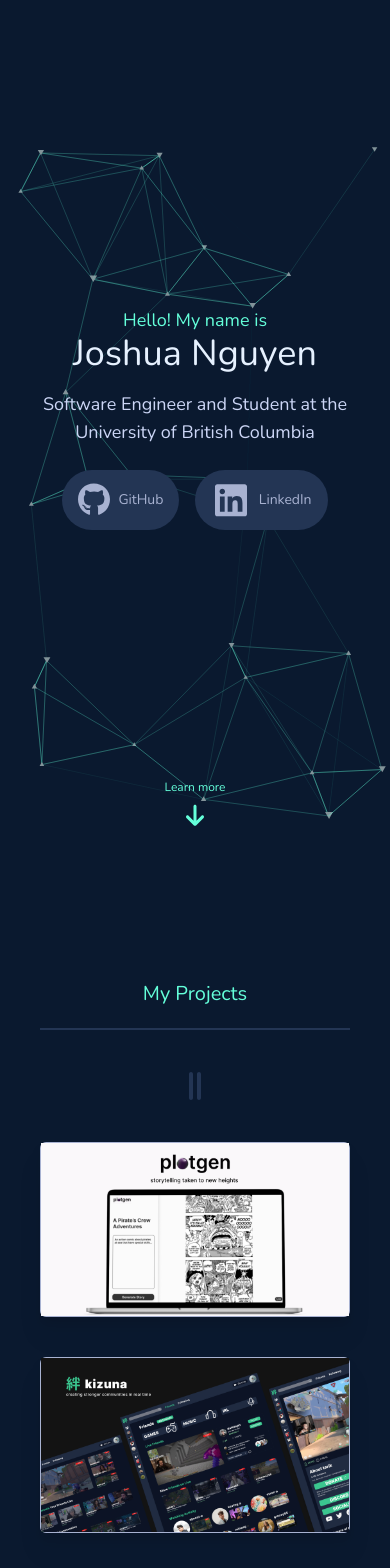
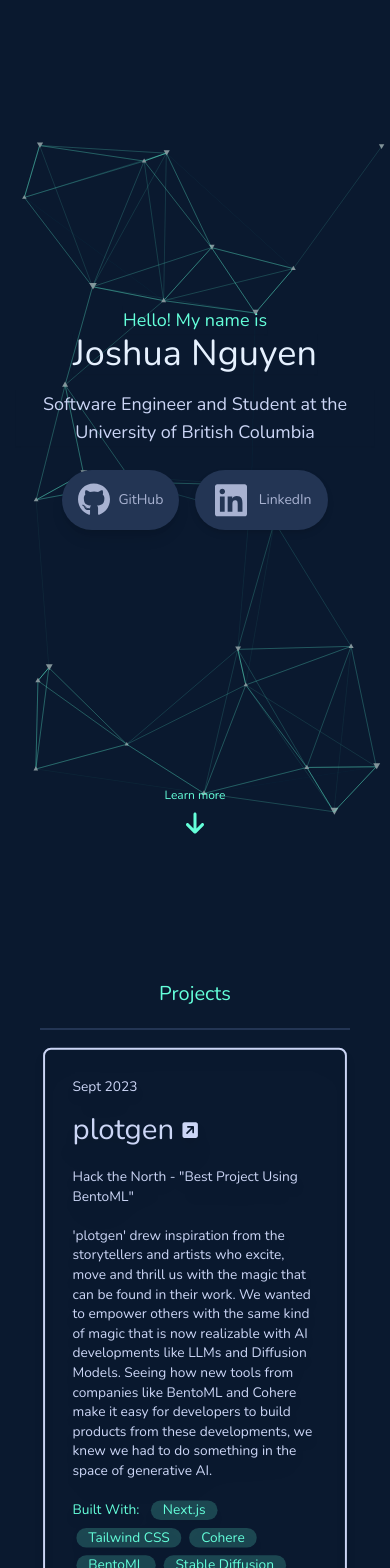
Before and after one commit to jn-han/jn-han.github.io, a Next.js app: page / in a window 390 px wide. Shown: the top 1568 px of the page. Built offline with nearby package versions, Linux system fonts and the light colour scheme.

Commit message:
reformatted project cards

```diff
--- a/src/app/components/ContactPage.js
+++ b/src/app/components/ContactPage.js
@@ -16,7 +16,7 @@ const ContactPage = () => {
       id="about"
       className="flex min-h-screen w-full flex-col items-center justify-between"
     >
-      <div className="mt-24 p-10 md:p-0 lg:p-0 xl:p-0 2xl:p-0 flex flex-col justify-center items-center text-green w-full md:w-3/4  lg:w-3/4 xl:w-3/4 2xl:w-3/4">
+      <div className="mt-10 p-10 md:p-0 lg:p-0 xl:p-0 2xl:p-0 flex flex-col justify-center items-center text-green w-full md:w-3/4  lg:w-3/4 xl:w-3/4 2xl:w-3/4">
         <h2 className="text-green text-xl md:text-3xl lg:text-3xl xl:text-3xl 2xl:text-3xl border-b-2 w-full text-center border-accent pb-5">
           About
         </h2>
--- a/src/app/components/HomePage.js
+++ b/src/app/components/HomePage.js
@@ -10,19 +10,19 @@ const HomePage = () => {
     <section id="home" className="z-2">
       <div className="absolute w-full h-screen flex justify-center items-center">
         <div className="flex flex-col justify-center items-center text-green">
-          <h2 className=" text-lg md:text-2xl lg:text-2xl xl:text-2xl 2xl:text-2xl text-center">
+          <h2 className=" text-lg md:text-2xl lg:text-2xl xl:text-2xl 2xl:text-2xl text-center shadow-sm">
             Hello! My name is
           </h2>
-          <h1 className="text-4xl text-center md:text-6xl lg:text-6xl xl:text-6xl 2xl:text-6xl text-white">
+          <h1 className="text-4xl text-center md:text-6xl lg:text-6xl xl:text-6xl 2xl:text-6xl text-white shadow-sm">
             Joshua Nguyen
           </h1>
-          <h2 className="text-lg md:text-2xl lg:text-2xl xl:text-2xl 2xl:text-2xl m-4 text-center text-lightSlate">
+          <h2 className="text-lg md:text-2xl lg:text-2xl xl:text-2xl 2xl:text-2xl m-4 text-center text-lightSlate shadow-sm">
             Software Engineer and Student at the University of British Columbia
           </h2>
           <div className="text-xl flex justify-evenly w-4/5  p-2 text-slate">
             <a
               href="https://github.com/jn-han"
-              className="flex flex-wrap items-center p-3 justify-between bg-accent rounded-full hover:text-green transition duration-500 ease-in-out"
+              className="flex flex-wrap items-center p-3 justify-between bg-accent rounded-full hover:text-green transition duration-500 ease-in-out shadow-lg hover:scale-[102%]"
             >
               <FontAwesomeIcon icon={faGithub} className="w-8 mx-1" />
               <p className="mx-1 text-sm md:text-xl lg:text-xl xl:text-xl 2xl:text-xl">
@@ -31,7 +31,7 @@ const HomePage = () => {
             </a>
             <a
               href="https://www.linkedin.com/in/jn-han/"
-              className="flex flex-wrap items-center justify-between bg-accent rounded-full p-3  hover:text-green transition duration-500 ease-in-out"
+              className="flex flex-wrap items-center justify-between bg-accent rounded-full p-3  hover:text-green transition duration-500 ease-in-out drop-shadow-md hover:scale-[102%]"
             >
               <FontAwesomeIcon icon={faLinkedin} className="w-8 mx-2" />
               <p className="mx-1 text-sm md:text-xl lg:text-xl xl:text-xl 2xl:text-xl">
@@ -42,7 +42,7 @@ const HomePage = () => {
         </div>
       </div>
       <div className="absolute bottom-0 animate-bounce flex flex-col items-center w-full mb-2 text-xs md:text-lg lg:text-lg xl:text-lg 2xl:text-lg text-green">
-        <p className="my-3">Learn more</p>
+        <p className="my-3 text-green">Learn more</p>
         <FontAwesomeIcon
           className="w-3 md:w-4 lg:w-4 xl:w-4 scale-150"
           icon={faArrowDown}
--- a/src/app/components/ProjectCard.js
+++ b/src/app/components/ProjectCard.js
@@ -5,34 +5,32 @@ import Image from "next/image";
 import { useState } from "react";
 
 const ProjectCard = ({ info }) => {
-  const [isClicked, setIsClicked] = useState(false);
-
-  const handleClick = () => {
-    setIsClicked(!isClicked);
-  };
   return (
     <a
-      onClick={handleClick}
-      className="group flex flex-row justify-between w-full mt-10 rounded-md  drop-shadow-xl hover:drop-shadow-2xl hover:scale-[101%]
-      hover:shadow-[inset_0_1px_0_0_rgba(148,163,184,0.1)]
-      border border-slate
-      hover:bg-lightNavy
-      transition-all duration-50 ease-linear mx-5 md:mx-0 lg:mx-0 xl:mx-0 2xl:mx-0 text-white "
+      className="h-auto drop-shadow-xl sm:h-96 md:h-96 lg:96 xl:h-96 2xl:h-96 w-full border-2 border-lightSlate rounded-lg relative m-3 text-lightSlate p-4 scale-[98%] hover:scale-100 transition duration-300 ease-in-out flex flex-col justify-start items-center"
+      href={info.link}
     >
-      {isClicked ? (
-        <div className="p-5">
-          <div className="w-full sm:w-full md:w-full lg:w-full xl:w-full 2xl:w-full p-3 ">
-            <p className="text-xs md:text-lg lg:text-lg xl:text-lg 2xl:text-md">
+      <div className="w-full">
+        <Image
+          src={info.src}
+          layout="fill"
+          objectFit="cover"
+          alt="plotgen demo"
+          className="opacity-100 hover:opacity-0 transition duration-300 ease-in-out rounded-md invisible sm:visible md:visible lg:visible xl:visible 2xl:visible"
+        />
+      </div>
+      <div className="w-full sm:w-full md:w-full lg:w-full xl:w-full 2xl:w-full p-3 space-y-3">
+        <p className="text-sm md:text-md lg:text-md xl:text-md 2xl:text-md">
           {info.date}
         </p>
-            <h2 className="text-xl md:text-2xl lg:text-2xl xl:text-2xl 2xl:text-2xl flex flex-wrap py-1">
+        <h2 className="text-3xl md:text-2xl lg:text-2xl xl:text-2xl 2xl:text-2xl flex flex-wrap py-1 text-lightSlate">
           {info.name}
           <FontAwesomeIcon
-                className="w-4 mx-2 group-hover:-translate-y-0.5 transition duration-200 ease-in-out"
+            className="w-4 mx-2 group-hover:-translate-y-0.5 transition duration-700 ease-in-out text-lightSlate"
             icon={faSquareArrowUpRight}
           />
         </h2>
-            <h3 className="text-md md:text-xl lg:text-xl xl:text-xl 2xl:text-xl py-1">
+        <h3 className="text-sm md:text-xl lg:text-xl xl:text-xl 2xl:text-xl py-1">
           {info.place} - {info.award}
         </h3>
         <p className="text-sm md:text-md lg:text-md xl:text-md 2xl:text-md py-1">
@@ -44,7 +42,7 @@ const ProjectCard = ({ info }) => {
           {info.builtWith.map((item, key) => {
             return (
               <p
-                    className="px-3 m-1 bg-green bg-opacity-20  text-green rounded-full"
+                className=" px-3 m-1 bg-green bg-opacity-20  text-green rounded-full"
                 key={key}
               >
                 {item}
@@ -53,18 +51,6 @@ const ProjectCard = ({ info }) => {
           })}
         </div>
       </div>
-        </div>
-      ) : (
-        <div>
-          <Image
-            className="h-full object-top object-cover transition duration-50 ease-in-out ("
-            src={info.src}
-            width={1000}
-            height={1000}
-            alt="plotgen demo"
-          />
-        </div>
-      )}
     </a>
   );
 };
--- a/src/app/components/ProjectPage.js
+++ b/src/app/components/ProjectPage.js
@@ -14,14 +14,10 @@ const ProjectPage = () => {
       id="projects"
       className="flex min-h-screen w-full flex-col items-center justify-between"
     >
-      <div className="mt-24 p-10 md:p-0 lg:p-0 xl:p-0 2xl:p-0 flex flex-col justify-center items-center text-green w-full md:w-3/5 lg:w-2/3 xl:w-1/2 2xl:w-1/2">
+      <div className="mt-24 p-10 md:p-0 lg:p-0 xl:p-0 2xl:p-0 flex flex-col justify-center items-center text-green w-full md:w-4/5 lg:w-2/3 xl:w-1/2 2xl:w-1/2">
         <h2 className="text-green text-xl md:text-4xl lg:text-3xl xl:text-3xl 2xl:text-3xl border-b-2 w-full text-center border-accent pb-5">
-          My Projects
+          Projects
         </h2>
-        <FontAwesomeIcon
-          className="w-3 pt-10 text-accent"
-          icon={faGripLinesVertical}
-        />
 
         {PROJECTS.map((item) => (
           <ProjectCard info={item} key={item.name} />
--- a/src/app/components/Taskbar.js
+++ b/src/app/components/Taskbar.js
@@ -17,17 +17,13 @@ const Taskbar = () => {
       link: "#projects",
     },
     {
-      name: "Education",
-      link: "#education",
-    },
-    {
       name: "About",
       link: "#about",
     },
   ];
 
   return (
-    <div className="invisible sm:visible md:visible lg:visible xl:visible 2xl:visible fixed w-full top-5 z-10 scroll-smooth">
+    <div className="invisible sm:visible md:visible lg:visible xl:visible 2xl:visible fixed w-full top-5 z-10 scroll-smooth drop-shadow-2xl">
       <div className="flex w-full justify-center">
         <div className="flex flex-row text-center justify-evenly fixed bg-accent w-auto py-2 rounded-full text-white border border-lightSlate">
           {navLink.map((item) => {
--- a/src/app/config/projects-config.js
+++ b/src/app/config/projects-config.js
@@ -23,7 +23,14 @@ const PROJECTS = [
     description:
       "'kizuna' is a web application developed for communities as a solution to the lack of audience engagement features in common streaming platforms such as YouTube and Twitch. Using both Livepeer and Lens Protocol, our goal was to bring the lens community together to stream, watch, and playback video on a decentralilzed network. ",
     award: '"Best Video Application"',
-    builtWith: ["React.JS", "CSS", "Livepeer", "Lens Protocol"],
+    builtWith: [
+      "React.JS",
+      "CSS",
+      "Livepeer",
+      "Lens Protocol",
+      "Decentralized Tech",
+      "LPT",
+    ],
     src: "/kizuna.png",
     link: "https://devpost.com/software/kizuna-gevr8p",
   },
@@ -34,7 +41,7 @@ const PROJECTS = [
     description:
       "'inteflow' is an iOS mobile app designed to streamline your math problem-solving experience. It's your personal problem-solving companion that scans both formula and text-based math problems. Once scanned, inteflow breaks down these problems, offering detailed explanations that guide you to the solution through a chatbot. It also offers a wide range of supplementary resources, curated practice problems and textbooks to aid in reinforcing your understanding.",
     award: "Finalist",
-    builtWith: ["Swift", "SwiftUI", "Xcode", "Open AI"],
+    builtWith: ["Swift", "SwiftUI", "Xcode", "OpenAI"],
     src: "/inteflow.png",
     link: "https://devpost.com/software/inteflow",
   },
```
Lines whose indentation alone changed are shown as unchanged.
